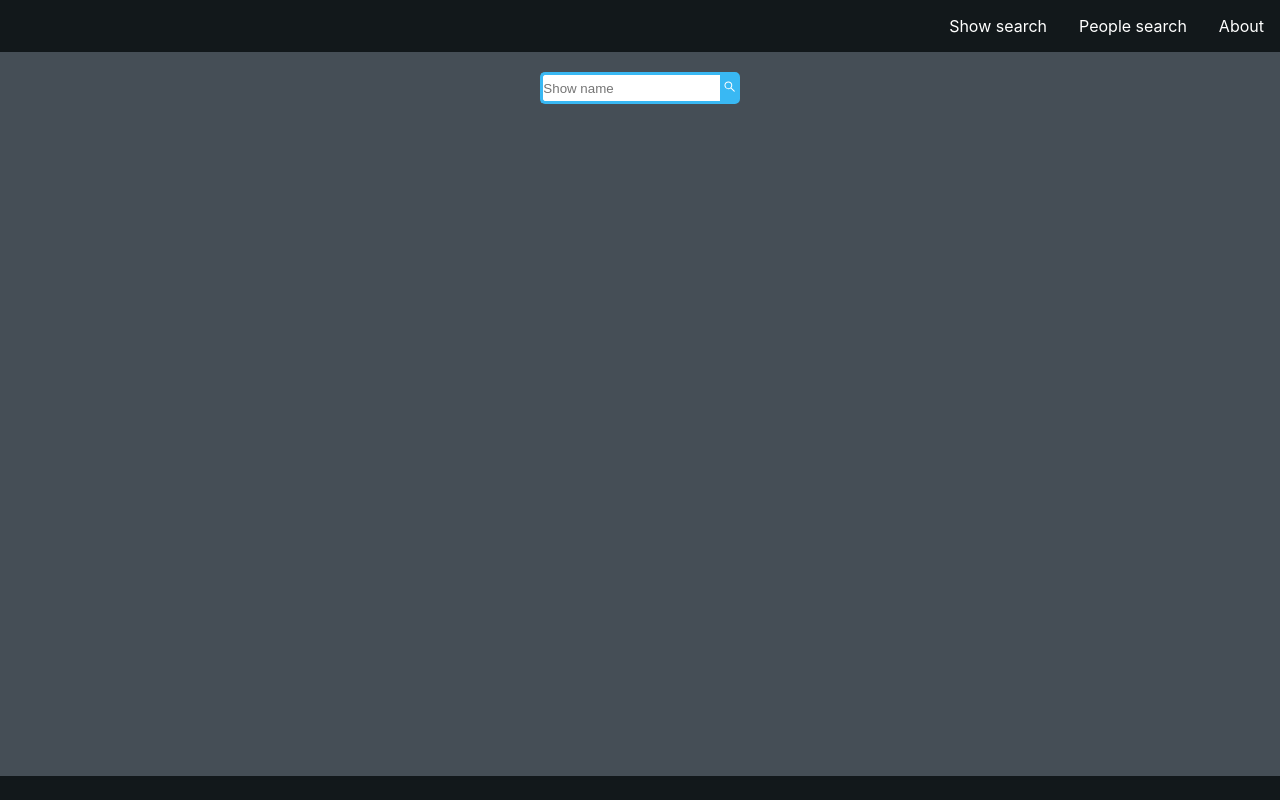
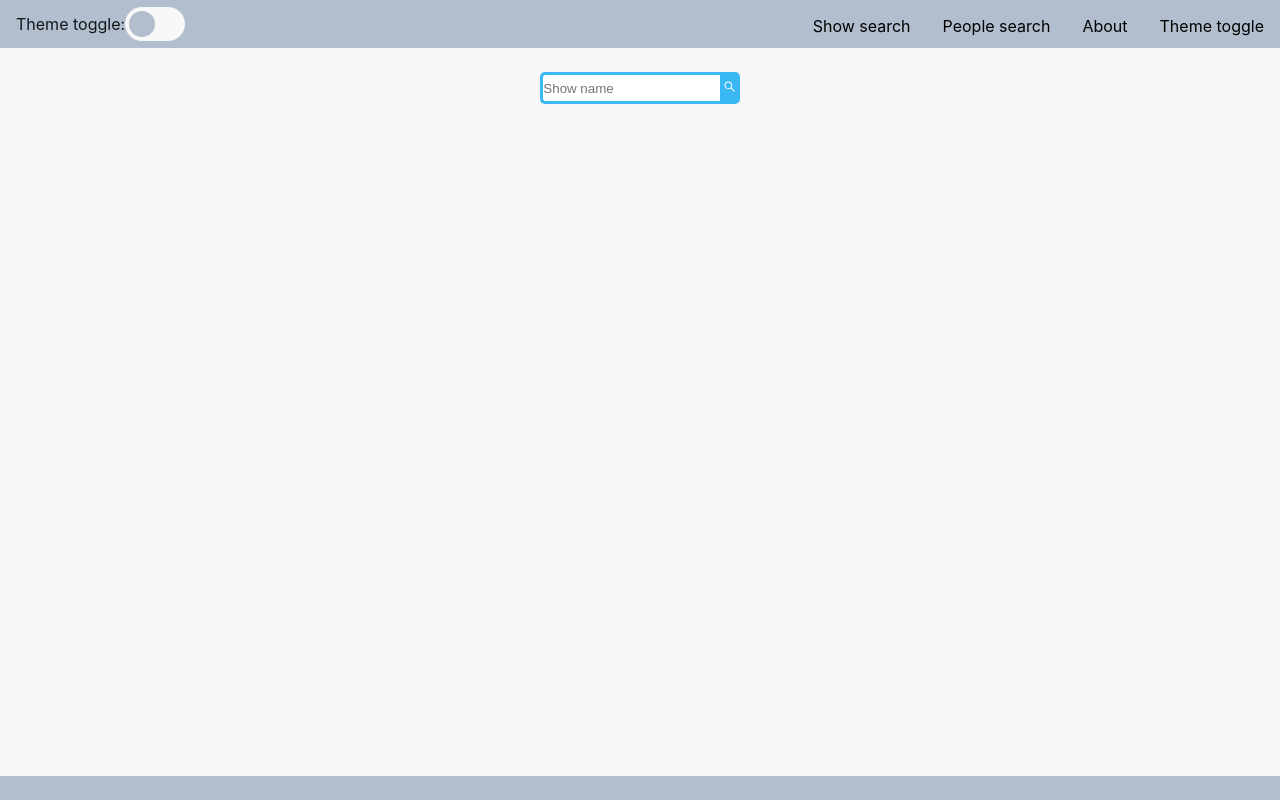
Before and after one commit to mirkotomovic/movie-api, a React (Create React App) app: page / in a window 1280 px wide. Built offline with nearby package versions, Linux system fonts and the light colour scheme.

Commit message:
Theme toggler

```diff
--- a/src/App.css
+++ b/src/App.css
@@ -63,6 +63,8 @@
 .header-container {
   grid-area: header;
   background-color: var(--nav-bg);
+  display: flex;
+  justify-content: space-between;
 }
 
 .navbar {
@@ -363,6 +365,66 @@ details[open] summary:hover {
   background: none;
 }
 
+/*
+=========================
+      Theme toggle
+=========================
+*/
+.theme-toggler {
+  display:flex;
+  align-items: center;
+  padding: 1rem;
+}
+
+.switch {
+  display: block;
+  height: 34px;
+  position: relative;
+  width: 60px;
+}
+
+.switch input {
+  display:none;
+}
+
+.slider {
+  background-color: var(--nav-bg-hov);
+  bottom: 0;
+  cursor: pointer;
+  left: 0;
+  position: absolute;
+  right: 0;
+  top: 0;
+  transition: .4s;
+}
+
+.slider:before {
+  background-color: var(--nav-button);
+  bottom: 4px;
+  content: "";
+  height: 26px;
+  left: 4px;
+  position: absolute;
+  transition: .4s;
+  width: 26px;
+}
+
+input:checked + .slider {
+  background-color: var(--blue);
+}
+
+input:checked + .slider:before {
+  transform: translateX(26px);
+}
+
+.slider.round {
+  border-radius: 34px;
+}
+
+.slider.round:before {
+  border-radius: 50%;
+}
+
 @media (max-width: 800px) {
   /*
   =========================
--- a/src/App.js
+++ b/src/App.js
@@ -1,4 +1,4 @@
-import React from 'react';
+import React, { useState } from 'react';
 import {
   BrowserRouter as Router,
   Switch,
@@ -10,10 +10,11 @@ import Header from 'components/Header';
 import 'App.css'
 
 function App() {
+  const [theme, setTheme] = useState(true)
   return (
     <Router>
-      <div className="dark app">
-        <Header></Header>
+      <div className={`app ${theme ? "light" : "dark"}`}>
+        <Header themeSwitch={() => setTheme(!theme)}></Header>
         <Switch>
           <Route path='/show/:showId'>
             <ShowPage></ShowPage>
--- a/src/components/Header.js
+++ b/src/components/Header.js
@@ -1,21 +1,29 @@
 import React, { useState } from 'react'
 import { NavLink } from 'react-router-dom'
 
-const Header = () => {
+const Header = (props) => {
   const [toggle, setToggle] = useState(false);
   return (
     <header className="header-container">
+      <div className="theme-toggler">
+        <span style={{ margin: '0rem' }}>Theme toggle:</span>
+        <label className="switch" for="checkbox">
+          <input type="checkbox" id="checkbox" onClick={() => props.themeSwitch()}/>
+          <div className="slider round"></div>
+        </label>
+      </div>
       <nav className="navbar">
         <button className="toggle-button" onClick={() => setToggle(!toggle)}>
           <div className="bar"></div>
           <div className="bar"></div>
           <div className="bar"></div>
         </button>
-          <ul className={`navbar-items ${toggle ? "active": ""}`}>
-            <li className="navbar-link"><NavLink to="/">Show search</NavLink></li>
-            <li className="navbar-link"><NavLink to="/">People search</NavLink></li>
-            <li className="navbar-link"><NavLink to="#">About</NavLink></li>
-          </ul>
+        <ul className={`navbar-items ${toggle ? "active" : ""}`}>
+          <li className="navbar-link"><NavLink to="/">Show search</NavLink></li>
+          <li className="navbar-link"><NavLink to="/">People search</NavLink></li>
+          <li className="navbar-link"><NavLink to="#">About</NavLink></li>
+          <li className="navbar-link"><a>Theme toggle</a></li>
+        </ul>
       </nav>
     </header>
   )
```
